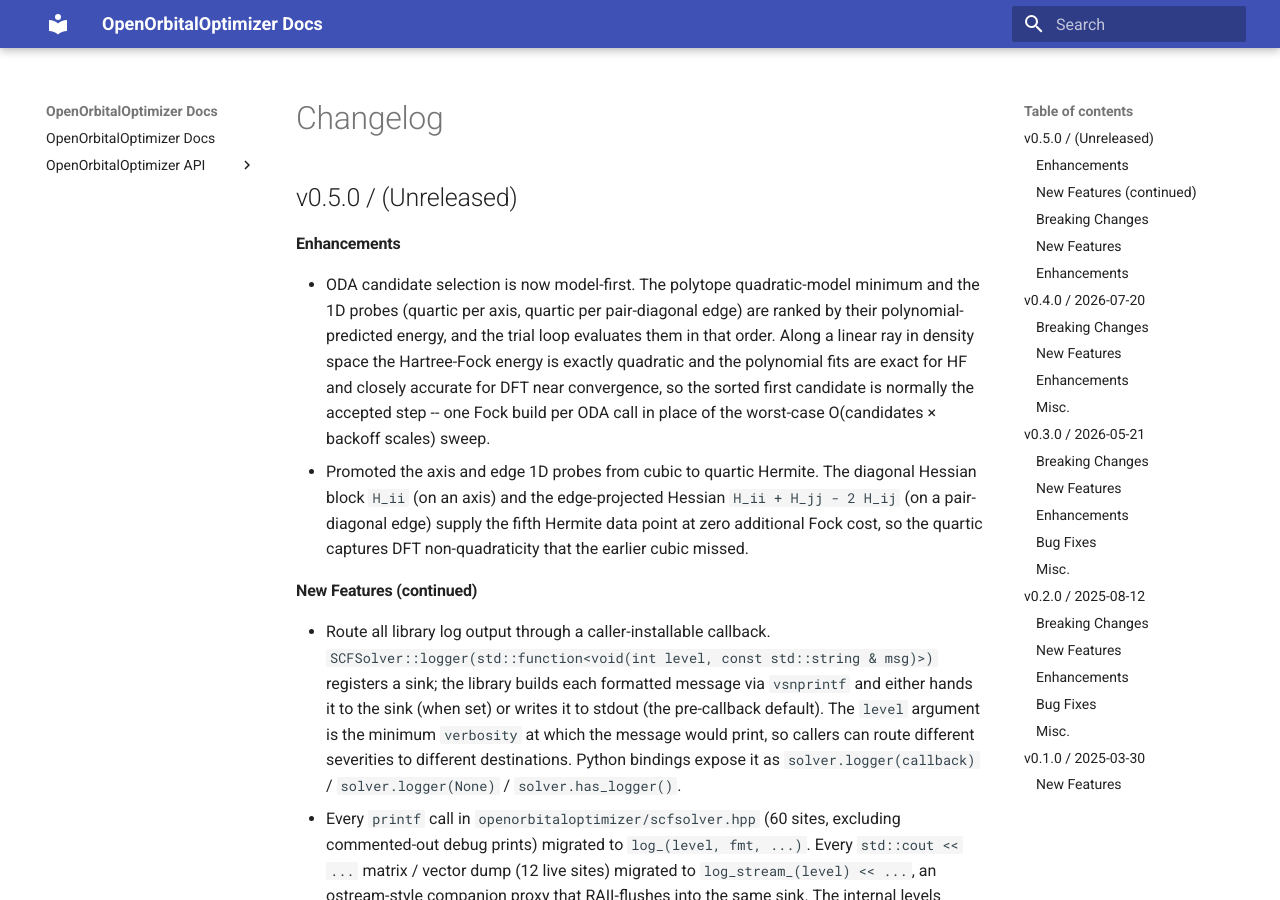
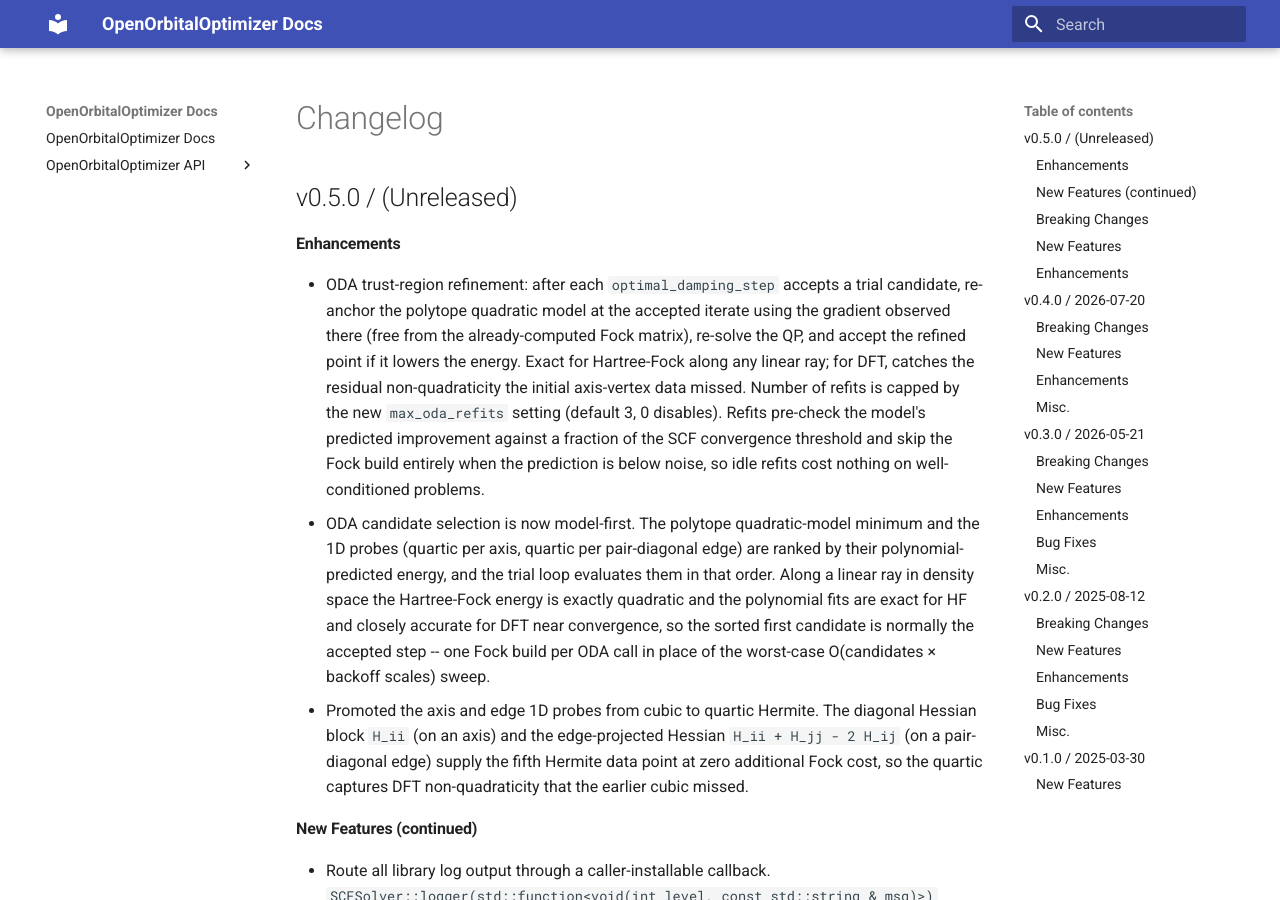
Before and after one commit to susilehtola/OpenOrbitalOptimizer, an MkDocs documentation site: the page built from docs/changelog.md, in a window 1280 px wide and 900 px high. Built offline with MkDocs 1.6.1 and Material for MkDocs 9.7.7, drawn with Linux system fonts in a browser that asks for light colours.

Commit message:
ODA: trust-region refinement after the initial descent
Once optimal_damping_step's ranked trial loop lands a descent, run
a bounded refinement loop that re-anchors the polytope quadratic
model at the accepted iterate using the just-observed gradient and
re-solves the QP. Exact for Hartree-Fock along any linear ray; for
DFT, each refit lets the model correct for the non-quadraticity the
initial axis-vertex data missed. Each refit costs one Fock build,
and the refined densities also feed into add_entry so DIIS sees
them.

New setting `max_oda_refits` (int, default 3) caps the loop.
Setting it to 0 disables refinement entirely and restores the
prior behaviour. Two stopping criteria keep the loop from
burning Fock builds on noise-level progress:

* Model pre-check: skip the Fock build when the model's own
  predicted improvement over the accepted iterate is below
  0.1 x max(convergence_threshold, K x noise_floor). For HF
  the model is exact and this cuts every idle refit to zero
  Fock cost; for DFT it's an accurate heuristic near
  convergence.
* Post-check: exit when the refit actually delivered a
  descent below the same threshold.

Also exit on |dlambda|_inf below eps (QP anchor didn't move) and
when a refit fails to descend at all.

Benchmarks on the atomtest (O, PBE, cc-pVDZ, --oda 1):

| case | master | hybrid only | + trust-region |
|------|--------|-------------|----------------|
| M=1  | 25 / 15 | 25 / 15 | 27 / 16 |
| M=3  | 48 / 24 | 48 / 24 | 50 / 24 |

The M=3 iteration count is unchanged; refits cost +2 Fock builds
that DIIS would otherwise spend anyway. The M=1 case gets 2
productive refits in iteration 1 (real gains of 1.5e-4 Eh and
2e-7 Eh); the more-refined seed shifts DIIS's history by one
iteration. Both effects are dominated by the +2 Fock cost. Larger
active spaces / less-quadratic DFT functionals should see the
algorithmic benefit; the current test suite does not exercise that
regime.

```diff
--- a/docs/changelog.md
+++ b/docs/changelog.md
@@ -18,6 +18,19 @@
 ## v0.5.0 / (Unreleased)
 
 #### Enhancements
+* ODA trust-region refinement: after each ``optimal_damping_step``
+  accepts a trial candidate, re-anchor the polytope quadratic
+  model at the accepted iterate using the gradient observed there
+  (free from the already-computed Fock matrix), re-solve the QP,
+  and accept the refined point if it lowers the energy. Exact for
+  Hartree-Fock along any linear ray; for DFT, catches the
+  residual non-quadraticity the initial axis-vertex data missed.
+  Number of refits is capped by the new ``max_oda_refits``
+  setting (default 3, 0 disables). Refits pre-check the model's
+  predicted improvement against a fraction of the SCF convergence
+  threshold and skip the Fock build entirely when the prediction
+  is below noise, so idle refits cost nothing on well-conditioned
+  problems.
 * ODA candidate selection is now model-first. The polytope
   quadratic-model minimum and the 1D probes (quartic per axis,
   quartic per pair-diagonal edge) are ranked by their
```
Also changed, not shown: 1 other file.
